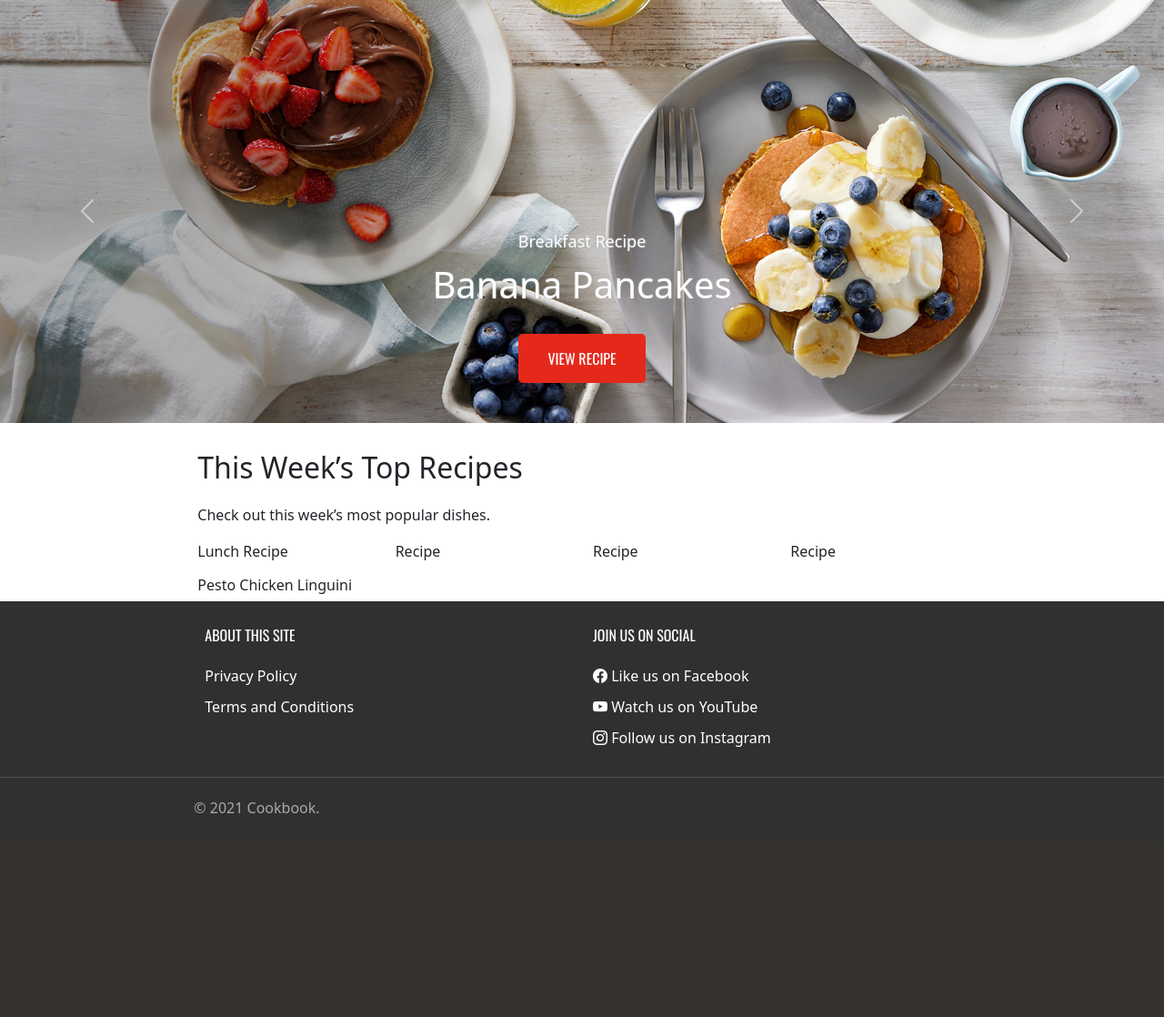
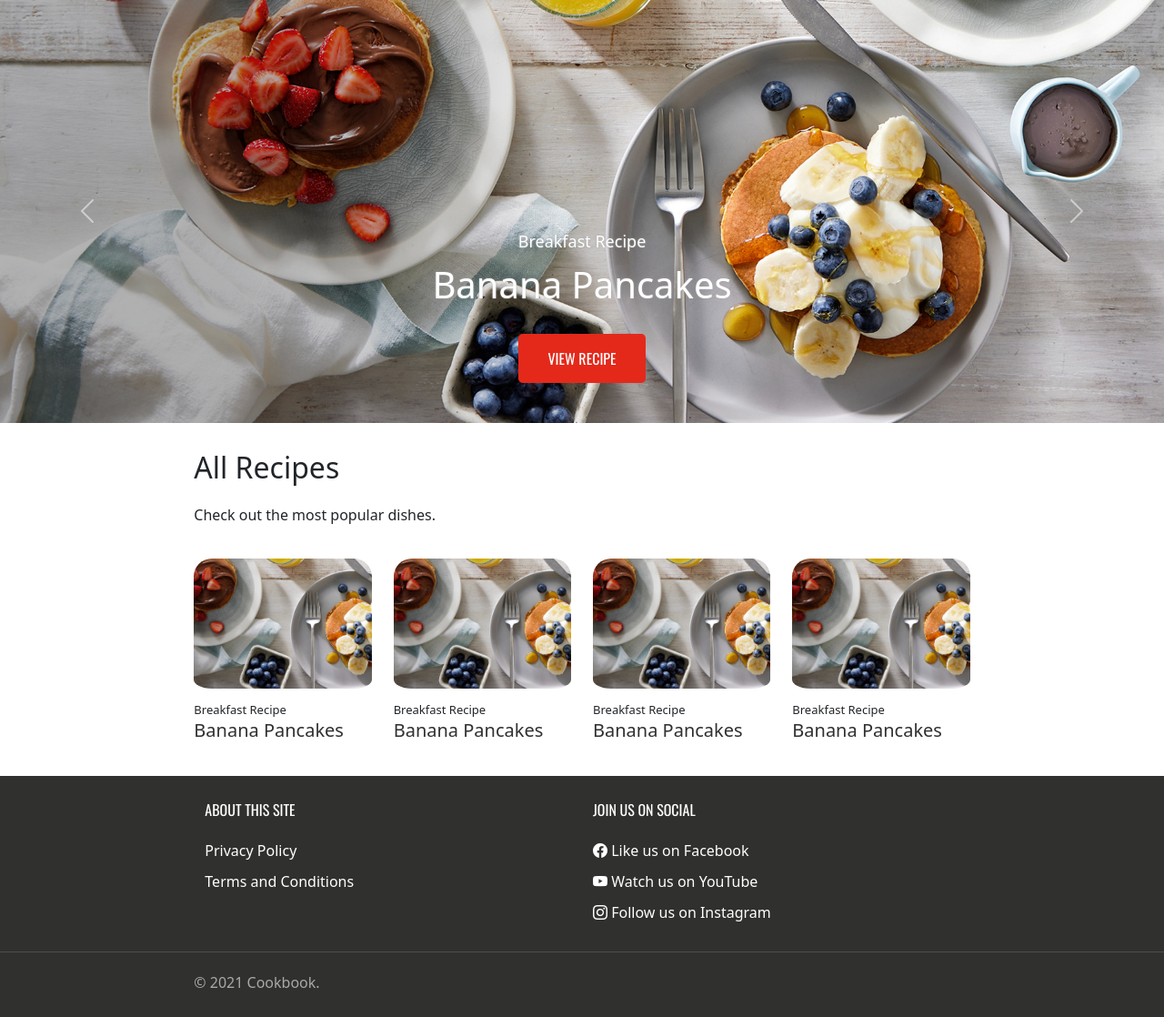
Before and after one commit to podorvanova/cookbook, a PHP site: page / in a window 1280 px wide. Shown: the part 57-1175 px from the top of the page at 91% size. Before the commit the page ends 951 px from the top, so only its background shows below. Run offline with PHP 8.4, Linux system fonts and the light colour scheme.

Commit message:
Fill grid with recipes

```diff
--- a/css/style.css
+++ b/css/style.css
@@ -44,6 +44,36 @@ a {
 .heading {
     margin-top: 30px;
     margin-bottom: 20px;
+}
+
+.recipes-grid {
+    padding-top: 20px;
+    padding-bottom: 30px;
+}
+
+.image-grid {
+    width: 100%;
+    height: 12vw;
+    object-fit: cover;
+    border-radius: 20px;
+    padding-bottom: 10px;
+}
+
+.image-grid:hover {
+    transform: scale(1.05);
+    transition: all .2s linear;
+}
+
+.recipe-type-grid {
+    font-size: small;
+}
+
+.recipe-name-grid {
+    color: #30302F;
+}
+
+.recipe-name-grid:hover {
+    color: #E4291B;
 }
 
 .footer {
--- a/index.html
+++ b/index.html
@@ -82,27 +82,33 @@
 
         <!-- Top Recipe Grid -->
         <div id="top-recipe">
-            <div class="container-fluid">
-                <div class="row justify-content-center">
-                    <div class="col-8">
-                        <h2 class="heading">This Week’s Top Recipes</h2>
-                        <p>Check out this week’s most popular dishes.</p>
+            <div class="row col-12 col-md-8 offset-md-2 justify-content-center">
+                <div class="container-fluid">
+                    <div class="row">
+                        <h2 class="heading">All Recipes</h2>
+                        <p>Check out the most popular dishes.</p>
                     </div>
-                </div>
-                <div class="row justify-content-center">
-                    <!-- TODO -->
-                    <div class="col-2">
-                        <p>Lunch Recipe</p>
-                        <h6>Pesto Chicken Linguini</h6>
-                    </div>
-                    <div class="col-2">
-                        Recipe
-                    </div>
-                    <div class="col-2">
-                        Recipe
-                    </div>
-                    <div class="col-2">
-                        Recipe
+                    <div class="row recipes-grid">
+                        <div class="col-3">
+                            <img src="images/banana-pancakes.jpg" alt="Banana Pancakes" class="image-grid">
+                            <span class="recipe-type-grid">Breakfast Recipe</span>
+                            <h5><a href="html/recipes/banana-pancakes.html" class="recipe-name-grid">Banana Pancakes</a></h5>
+                        </div>
+                        <div class="col-3">
+                            <img src="images/banana-pancakes.jpg" alt="Banana Pancakes" class="image-grid">
+                            <span class="recipe-type-grid">Breakfast Recipe</span>
+                            <h5><a href="html/recipes/banana-pancakes.html" class="recipe-name-grid">Banana Pancakes</a></h5>
+                        </div>
+                        <div class="col-3">
+                            <img src="images/banana-pancakes.jpg" alt="Banana Pancakes" class="image-grid">
+                            <span class="recipe-type-grid">Breakfast Recipe</span>
+                            <h5><a href="html/recipes/banana-pancakes.html" class="recipe-name-grid">Banana Pancakes</a></h5>
+                        </div>
+                        <div class="col-3">
+                            <img src="images/banana-pancakes.jpg" alt="Banana Pancakes" class="image-grid">
+                            <span class="recipe-type-grid">Breakfast Recipe</span>
+                            <h5><a href="html/recipes/banana-pancakes.html" class="recipe-name-grid">Banana Pancakes</a></h5>
+                        </div>
                     </div>
                 </div>
             </div>
```
